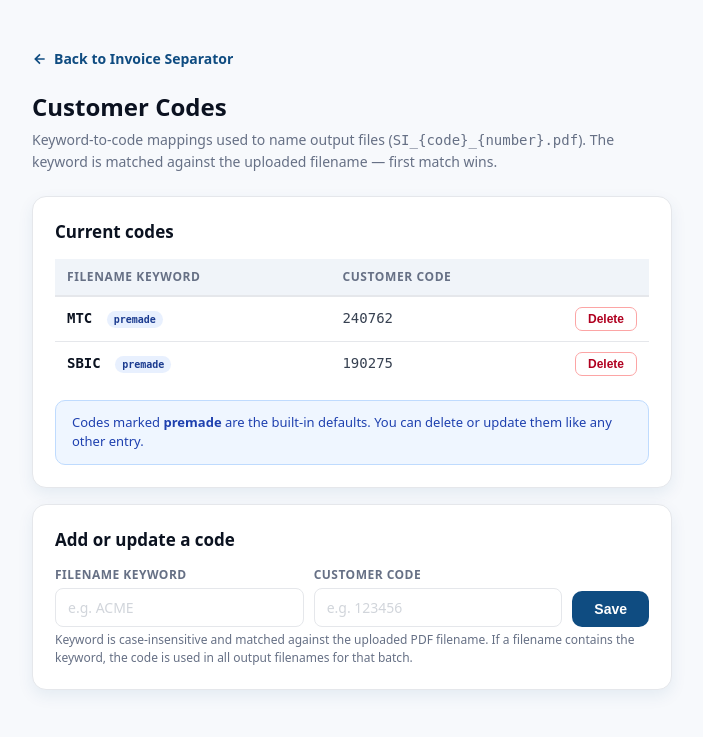
After one commit to rgmc-apps/sbic-invoice-splitter, a Flask app: page /customer-codes in a window 1280 px wide. The commit adds this page. Shown: the top 737 px of the page, without its empty margins (288-991 px from the left). Run offline with Flask 3, Linux system fonts and the light colour scheme; some libraries are stand-ins or nearby versions.

Commit message:
added customer code mapping configuration

```diff
--- a/main.py
+++ b/main.py
@@ -50,7 +50,8 @@ RESULT_TTL = 3600  # seconds — local temp files expire after 1 hour
 
 # ── Crop-region config ─────────────────────────────────────────────────────────
 # Persisted alongside main.py so it survives container restarts.
-CROP_CONFIG_PATH = Path(__file__).parent / "crop_config.json"
+CROP_CONFIG_PATH  = Path(__file__).parent / "crop_config.json"
+CODES_CONFIG_PATH = Path(__file__).parent / "customer_codes.json"
 
 _crop_region_cache: dict | None = None
 _crop_region_mtime: float = 0.0
@@ -78,21 +79,47 @@ def _load_crop_region() -> dict | None:
         return None
 
 # ── Customer-code mapping ──────────────────────────────────────────────────────
-# Maps a keyword found in the uploaded filename (case-insensitive) to the
-# customer's SI code used in the output filename prefix.
-# To add a new customer: insert a new entry below — no other code changes needed.
-_CUSTOMER_CODES: dict[str, str] = {
+# Premade defaults — shown on a fresh install before the user adds any codes.
+# These are seeded into customer_codes.json the first time any edit is saved.
+_PREMADE_CODES: dict[str, str] = {
     "MTC":  "240762",
     "SBIC": "190275",
 }
+
+_codes_cache: dict[str, str] | None = None
+_codes_mtime: float = 0.0
+
+
+def _load_customer_codes() -> dict[str, str]:
+    """Return keyword→code mapping.  Reads customer_codes.json; falls back to
+    premade defaults when the file does not yet exist."""
+    global _codes_cache, _codes_mtime
+    try:
+        if CODES_CONFIG_PATH.exists():
+            mtime = CODES_CONFIG_PATH.stat().st_mtime
+            if mtime != _codes_mtime or _codes_cache is None:
+                _codes_cache = json.loads(CODES_CONFIG_PATH.read_text())
+                _codes_mtime = mtime
+            return _codes_cache
+    except Exception:
+        pass
+    return dict(_PREMADE_CODES)  # file absent or unreadable — use defaults
+
+
+def _save_customer_codes(codes: dict[str, str]) -> None:
+    """Persist codes to disk and invalidate the in-memory cache."""
+    global _codes_cache, _codes_mtime
+    CODES_CONFIG_PATH.write_text(json.dumps(codes, indent=2))
+    _codes_cache = None  # force reload on next access
 
 
 def _resolve_customer_code(filename: str) -> str:
     """Return the SI customer code whose key appears in *filename* (stem only).
     Falls back to 'UNKNOWN' if no mapping key is found."""
+    codes = _load_customer_codes()
     stem = Path(filename).stem.upper()
-    for key, code in _CUSTOMER_CODES.items():
-        if key in stem:
+    for key, code in codes.items():
+        if key.upper() in stem:
             return code
     return "UNKNOWN"
 
@@ -743,5 +770,48 @@ def get_crop_region():
     return jsonify(crop or {})
 
 
+# ── Customer-code configuration ───────────────────────────────────────────────
+
+@app.get("/customer-codes")
+def customer_codes_page():
+    codes = _load_customer_codes()
+    return render_template("customer_codes.html",
+                           codes=codes,
+                           premade=_PREMADE_CODES)
+
+
+@app.post("/customer-codes/upsert")
+def customer_codes_upsert():
+    """Add or update a keyword→code mapping."""
+    data = request.get_json(silent=True) or {}
+    keyword = str(data.get("keyword", "")).strip().upper()
+    code    = str(data.get("code", "")).strip()
+    if not keyword or not code:
+        return jsonify({"error": "keyword and code are required"}), 400
+    if not re.fullmatch(r'[A-Z0-9 _\-]{1,40}', keyword):
+        return jsonify({"error": "keyword must be 1–40 alphanumeric characters"}), 400
+    if not re.fullmatch(r'[A-Za-z0-9\-]{1,40}', code):
+        return jsonify({"error": "code must be 1–40 alphanumeric characters"}), 400
+    codes = _load_customer_codes()
+    codes[keyword] = code
+    _save_customer_codes(codes)
+    return jsonify({"ok": True, "keyword": keyword, "code": code})
+
+
+@app.post("/customer-codes/delete")
+def customer_codes_delete():
+    """Remove a keyword→code mapping."""
+    data = request.get_json(silent=True) or {}
+    keyword = str(data.get("keyword", "")).strip().upper()
+    if not keyword:
+        return jsonify({"error": "keyword is required"}), 400
+    codes = _load_customer_codes()
+    if keyword not in codes:
+        return jsonify({"error": "keyword not found"}), 404
+    del codes[keyword]
+    _save_customer_codes(codes)
+    return jsonify({"ok": True})
+
+
 if __name__ == "__main__":
     app.run(host="0.0.0.0", port=int(os.environ.get("PORT", 8080)), debug=False)
--- /dev/null
+++ b/templates/customer_codes.html
@@ -0,0 +1,210 @@
+<!doctype html>
+<html lang="en">
+<head>
+  <meta charset="utf-8" />
+  <title>Invoice Separator — Customer Codes</title>
+  <meta name="viewport" content="width=device-width, initial-scale=1" />
+  <style>
+    :root{ --navy:#0F4C81; --sand:#E2A867; --ink:#0b1220; --muted:#667085; --bg:#F7F9FC; --card:#FFFFFF; --border:#E5E7EB; --green:#0a7d1a; --red:#b00020; }
+    *{box-sizing:border-box}
+    body{margin:0;background:var(--bg);color:var(--ink);font:16px/1.5 system-ui,-apple-system,Segoe UI,Roboto,Helvetica,Arial,sans-serif}
+    .wrap{max-width:680px;margin:48px auto;padding:0 20px}
+    .back{display:inline-flex;align-items:center;gap:6px;color:var(--navy);text-decoration:none;font-size:14px;font-weight:600;margin-bottom:20px}
+    .back:hover{text-decoration:underline}
+    h1{margin:0 0 4px;font-size:24px}
+    .sub{color:var(--muted);margin:0 0 24px;font-size:14px}
+    .card{background:var(--card);border:1px solid var(--border);border-radius:14px;padding:22px;box-shadow:0 6px 16px rgba(15,76,129,.08);margin-bottom:16px}
+    h2{margin:0 0 14px;font-size:17px}
+    table{width:100%;border-collapse:collapse;font-size:14px}
+    th{background:#f0f4f9;text-align:left;padding:9px 12px;border-bottom:2px solid var(--border);color:var(--muted);font-size:12px;text-transform:uppercase;letter-spacing:.05em}
+    td{padding:10px 12px;border-bottom:1px solid var(--border);vertical-align:middle}
+    tr:last-child td{border-bottom:none}
+    .keyword{font-weight:600;font-family:monospace;font-size:14px}
+    .code-val{font-family:monospace;font-size:14px;color:#374151}
+    .badge-pre{display:inline-block;font-size:10px;padding:1px 7px;border-radius:999px;background:#e8f0fe;color:#1a3a8f;font-weight:600;vertical-align:middle;margin-left:6px}
+    .del-btn{background:none;border:1px solid #fca5a5;color:var(--red);border-radius:7px;padding:4px 12px;font-size:12px;font-weight:600;cursor:pointer;transition:background .15s}
+    .del-btn:hover{background:#fef2f2}
+    .empty-row td{color:var(--muted);font-style:italic;text-align:center;padding:20px}
+
+    /* Add form */
+    .add-form{display:flex;gap:10px;flex-wrap:wrap;align-items:flex-end;margin-top:6px}
+    .field{display:flex;flex-direction:column;gap:4px;flex:1;min-width:140px}
+    .field label{font-size:12px;font-weight:600;color:var(--muted);text-transform:uppercase;letter-spacing:.04em}
+    .field input{border:1px solid var(--border);border-radius:8px;padding:9px 12px;font-size:14px;color:var(--ink);outline:none;transition:border-color .15s;font-family:inherit}
+    .field input:focus{border-color:var(--navy)}
+    .field input::placeholder{color:#d1d5db}
+    .btn{background:var(--navy);color:#fff;border:0;border-radius:10px;padding:10px 22px;font-weight:600;cursor:pointer;font-size:14px;transition:filter .15s;white-space:nowrap;align-self:flex-end}
+    .btn:hover:not(:disabled){filter:brightness(1.08)}
+    .btn:disabled{opacity:.5;cursor:not-allowed}
+    .hint{font-size:12px;color:var(--muted);margin-top:4px}
+
+    /* Toast */
+    #toast{position:fixed;bottom:24px;left:50%;transform:translateX(-50%) translateY(80px);background:#1a1a2e;color:#fff;padding:10px 20px;border-radius:10px;font-size:14px;font-weight:500;opacity:0;transition:opacity .25s,transform .25s;pointer-events:none;z-index:999}
+    #toast.show{opacity:1;transform:translateX(-50%) translateY(0)}
+    #toast.err{background:#b00020}
+
+    /* Info note */
+    .info{background:#eff6ff;border:1px solid #bfdbfe;border-radius:10px;padding:12px 16px;font-size:13px;color:#1e40af;margin-top:6px}
+  </style>
+</head>
+<body>
+<div class="wrap">
+  <a class="back" href="/">
+    <svg width="16" height="16" fill="none" stroke="currentColor" stroke-width="2.5" viewBox="0 0 24 24"><path d="M19 12H5M12 5l-7 7 7 7"/></svg>
+    Back to Invoice Separator
+  </a>
+
+  <h1>Customer Codes</h1>
+  <p class="sub">Keyword-to-code mappings used to name output files (<code>SI_{code}_{number}.pdf</code>). The keyword is matched against the uploaded filename — first match wins.</p>
+
+  <!-- Current codes table -->
+  <div class="card">
+    <h2>Current codes</h2>
+    <table id="codesTable">
+      <thead>
+        <tr>
+          <th>Filename keyword</th>
+          <th>Customer code</th>
+          <th style="width:80px"></th>
+        </tr>
+      </thead>
+      <tbody id="codesBody">
+        {% if codes %}
+          {% for keyword, code in codes.items() %}
+          <tr id="row-{{ keyword }}">
+            <td class="keyword">
+              {{ keyword }}
+              {% if keyword in premade %}<span class="badge-pre">premade</span>{% endif %}
+            </td>
+            <td class="code-val">{{ code }}</td>
+            <td>
+              <button class="del-btn" onclick="deleteCode('{{ keyword }}')">Delete</button>
+            </td>
+          </tr>
+          {% endfor %}
+        {% else %}
+          <tr class="empty-row"><td colspan="3">No codes configured yet.</td></tr>
+        {% endif %}
+      </tbody>
+    </table>
+    <div class="info" style="margin-top:14px">
+      Codes marked <strong>premade</strong> are the built-in defaults. You can delete or update them like any other entry.
+    </div>
+  </div>
+
+  <!-- Add / update form -->
+  <div class="card">
+    <h2>Add or update a code</h2>
+    <div class="add-form">
+      <div class="field">
+        <label for="kwInput">Filename keyword</label>
+        <input id="kwInput" type="text" placeholder="e.g. ACME" maxlength="40" autocomplete="off" />
+      </div>
+      <div class="field">
+        <label for="codeInput">Customer code</label>
+        <input id="codeInput" type="text" placeholder="e.g. 123456" maxlength="40" autocomplete="off" />
+      </div>
+      <button class="btn" id="addBtn" onclick="upsertCode()">Save</button>
+    </div>
+    <div class="hint">Keyword is case-insensitive and matched against the uploaded PDF filename. If a filename contains the keyword, the code is used in all output filenames for that batch.</div>
+  </div>
+</div>
+
+<div id="toast"></div>
+
+<script>
+  const premade = {{ premade | tojson }};
+
+  function toast(msg, isErr) {
+    const t = document.getElementById('toast');
+    t.textContent = msg;
+    t.className = 'show' + (isErr ? ' err' : '');
+    clearTimeout(t._timer);
+    t._timer = setTimeout(() => { t.className = ''; }, 2800);
+  }
+
+  function rowHTML(keyword, code) {
+    const isPremade = Object.prototype.hasOwnProperty.call(premade, keyword);
+    const badge = isPremade ? '<span class="badge-pre">premade</span>' : '';
+    return `<tr id="row-${keyword}">
+      <td class="keyword">${esc(keyword)} ${badge}</td>
+      <td class="code-val">${esc(code)}</td>
+      <td><button class="del-btn" onclick="deleteCode('${esc(keyword)}')">Delete</button></td>
+    </tr>`;
+  }
+
+  function esc(s) {
+    return s.replace(/&/g,'&amp;').replace(/</g,'&lt;').replace(/>/g,'&gt;').replace(/"/g,'&quot;');
+  }
+
+  function removeEmptyRow() {
+    const empty = document.querySelector('.empty-row');
+    if (empty) empty.remove();
+  }
+
+  async function upsertCode() {
+    const kw   = document.getElementById('kwInput').value.trim().toUpperCase();
+    const code = document.getElementById('codeInput').value.trim();
+    if (!kw || !code) { toast('Both keyword and code are required.', true); return; }
+
+    const btn = document.getElementById('addBtn');
+    btn.disabled = true;
+    try {
+      const r = await fetch('/customer-codes/upsert', {
+        method: 'POST',
+        headers: {'Content-Type':'application/json'},
+        body: JSON.stringify({keyword: kw, code})
+      });
+      const d = await r.json();
+      if (!r.ok || d.error) { toast(d.error || 'Save failed.', true); return; }
+
+      removeEmptyRow();
+      const existing = document.getElementById(`row-${kw}`);
+      if (existing) {
+        existing.outerHTML = rowHTML(kw, code);
+      } else {
+        document.getElementById('codesBody').insertAdjacentHTML('beforeend', rowHTML(kw, code));
+      }
+      document.getElementById('kwInput').value   = '';
+      document.getElementById('codeInput').value = '';
+      toast(`Saved: ${kw} \u2192 ${code}`);
+    } catch(e) {
+      toast('Network error. Please try again.', true);
+    } finally {
+      btn.disabled = false;
+    }
+  }
+
+  async function deleteCode(keyword) {
+    if (!confirm(`Delete mapping for "${keyword}"?`)) return;
+    try {
+      const r = await fetch('/customer-codes/delete', {
+        method: 'POST',
+        headers: {'Content-Type':'application/json'},
+        body: JSON.stringify({keyword})
+      });
+      const d = await r.json();
+      if (!r.ok || d.error) { toast(d.error || 'Delete failed.', true); return; }
+
+      const row = document.getElementById(`row-${keyword}`);
+      if (row) row.remove();
+
+      if (!document.querySelector('#codesBody tr:not(.empty-row)')) {
+        document.getElementById('codesBody').innerHTML =
+          '<tr class="empty-row"><td colspan="3">No codes configured yet.</td></tr>';
+      }
+      toast(`Deleted: ${keyword}`);
+    } catch(e) {
+      toast('Network error. Please try again.', true);
+    }
+  }
+
+  // Allow Enter to submit the add form
+  ['kwInput','codeInput'].forEach(id =>
+    document.getElementById(id).addEventListener('keydown', e => {
+      if (e.key === 'Enter') upsertCode();
+    })
+  );
+</script>
+</body>
+</html>
--- a/templates/index.html
+++ b/templates/index.html
@@ -135,6 +135,7 @@
       <li>PDF only. No hard size limit — files upload directly to cloud storage.</li>
       <li>Files are automatically losslessly optimized before processing.</li>
       <li>Password-protected PDFs are not supported.</li>
+      <li>Output filenames use the customer code matched from the uploaded filename — <a href="/customer-codes" style="color:var(--navy)">manage customer codes</a>.</li>
     </ul>
   </div>
 </div>
```
